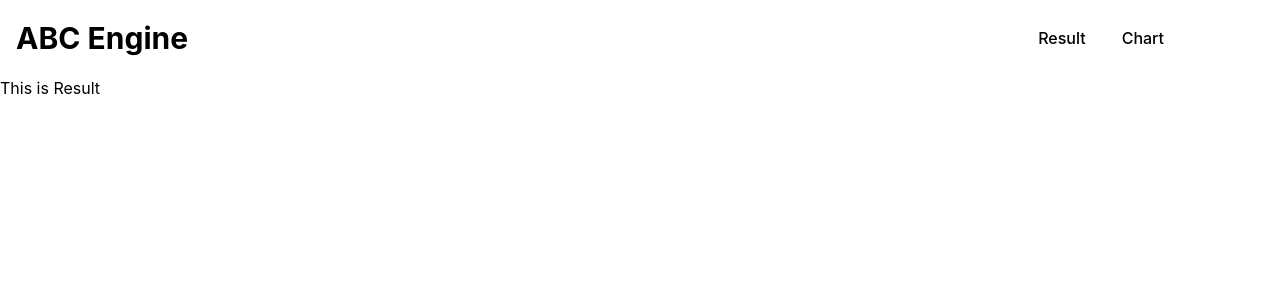
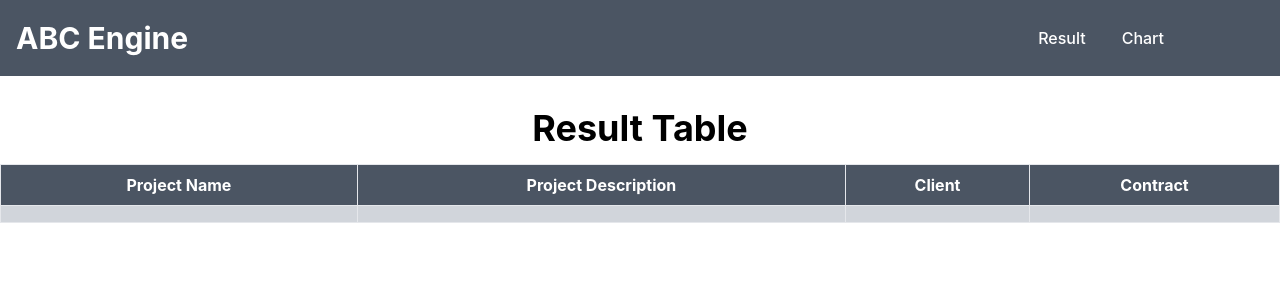
Before and after one commit to Rakib01754/task-batterylow-client, a React (Create React App) app: page /result in a window 1280 px wide. Shown: the top 300 px of the page. Built offline with nearby package versions, Linux system fonts and the light colour scheme.

Commit message:
max and min values of csv find out complete

```diff
--- a/src/components/Navbar/Navbar.js
+++ b/src/components/Navbar/Navbar.js
@@ -4,9 +4,9 @@ import { Link } from 'react-router-dom';
 const Navbar = () => {
     return (
         <div>
-            <div className="container mx-auto overflow-hidden">
-                <div className="flex flex-col md:flex-row items-center justify-between px-4 py-5">
-                    <div className="w-auto">
+            <div className="container mx-auto overflow-hidden bg-gray-600 text-white">
+                <div className="flex items-center justify-between px-4 py-5">
+                    <div className="w-[40%]">
                         <div className="flex items-center">
                             <div className="mr-20">
                                 <Link to="/">
--- a/src/context/Provider/Provider.js
+++ b/src/context/Provider/Provider.js
@@ -8,6 +8,14 @@ const Provider = ({ children }) => {
     const [projectDesc, setProjectDesc] = useState('')
     const [clientName, setClientName] = useState('')
     const [contractorName, setContractorName] = useState('')
+    const [maxX, setMaxX] = useState('')
+    const [minX, setMinX] = useState('')
+    const [maxY, setMaxY] = useState('')
+    const [minY, setMinY] = useState('')
+    const [maxZ, setMaxZ] = useState('')
+    const [minZ, setMinZ] = useState('')
+    const maxValues = { maxX, maxY, maxZ }
+    const minValues = { minX, minY, minZ }
 
     const formData = {
         projectName,
@@ -20,7 +28,17 @@ const Provider = ({ children }) => {
 
 
 
-    const data = { formData, setProjectName, setProjectDesc, setClientName, setContractorName }
+    const data = {
+        formData, setProjectName, setProjectDesc, setClientName, setContractorName,
+        setMaxX,
+        setMinX,
+        setMaxY,
+        setMinY,
+        setMaxZ,
+        setMinZ,
+        maxValues,
+        minValues
+    }
     return (
         <DataContext.Provider value={data}>
             {children}
--- a/src/pages/Home/FormTwo/FormTwo.js
+++ b/src/pages/Home/FormTwo/FormTwo.js
@@ -7,11 +7,31 @@ import { useCSVReader } from 'react-papaparse';
 
 
 const FormTwo = () => {
+    const { setMaxX, setMinX, setMaxY, setMinY, setMaxZ, setMinZ, maxValues, minValues } = useContext(DataContext)
+    const { maxX, maxY, maxZ } = maxValues;
+    const { minX, minY, minZ } = minValues;
     const { CSVReader } = useCSVReader();
     const { formData } = useContext(DataContext)
     const { projectName, projectDesc, clientName, contractorName } = formData;
-    const [csvData, setCsvData] = useState('')
-    console.log(csvData)
+    const [csvData, setCsvData] = useState([])
+    const mainData = csvData.data
+    const slicedData = mainData?.slice(1, 1362)
+    console.log(slicedData)
+
+    // for max Values Of X,Y,Z
+    Math.max.apply(Math, slicedData?.map(v => setMaxX(v[1])));
+    Math.max.apply(Math, slicedData?.map(v => setMaxY(v[2])));
+    Math.max.apply(Math, slicedData?.map(v => setMaxZ(v[3])));
+
+
+    // for min Values Of X,Y,Z
+    Math.min.apply(Math, slicedData?.map(v => setMinX(v[1])));
+    Math.min.apply(Math, slicedData?.map(v => setMinY(v[2])));
+    Math.min.apply(Math, slicedData?.map(v => setMinZ(v[3])));
+
+
+
+
     const styles = {
         csvReader: {
             display: 'flex',
@@ -116,7 +136,7 @@ const FormTwo = () => {
                     </>
                 )}
             </CSVReader>
-            <div class="grid grid-cols-1 gap-4 sm:grid-cols-2">
+            <div className="grid grid-cols-1 gap-4 sm:grid-cols-2">
                 <div>
                     <label htmlFor="max-x" className="font-bold">Max X: </label>
 
@@ -125,6 +145,7 @@ const FormTwo = () => {
                             type="number"
                             className="w-full rounded-lg border border-black p-4 pr-12 text-sm shadow-sm mt-2"
                             placeholder="Max X value"
+                            defaultValue={maxX}
                             required
                         />
                     </div>
@@ -137,12 +158,13 @@ const FormTwo = () => {
                             type="number"
                             className="w-full rounded-lg border border-black p-4 pr-12 text-sm shadow-sm mt-2"
                             placeholder="Min X value"
+                            defaultValue={minX}
                             required
                         />
                     </div>
                 </div>
             </div>
-            <div class="grid grid-cols-1 gap-4 sm:grid-cols-2">
+            <div className="grid grid-cols-1 gap-4 sm:grid-cols-2">
                 <div>
                     <label htmlFor="max-y" className="font-bold">Max Y: </label>
 
@@ -151,6 +173,7 @@ const FormTwo = () => {
                             type="number"
                             className="w-full rounded-lg border border-black p-4 pr-12 text-sm shadow-sm mt-2"
                             placeholder="Max Y value"
+                            defaultValue={maxY}
                             required
                         />
                     </div>
@@ -163,12 +186,13 @@ const FormTwo = () => {
                             type="number"
                             className="w-full rounded-lg border border-black p-4 pr-12 text-sm shadow-sm mt-2"
                             placeholder="Min Y value"
+                            defaultValue={minY}
                             required
                         />
                     </div>
                 </div>
             </div>
-            <div class="grid grid-cols-1 gap-4 sm:grid-cols-2">
+            <div className="grid grid-cols-1 gap-4 sm:grid-cols-2">
                 <div>
                     <label htmlFor="max-z" className="font-bold">Max Z: </label>
 
@@ -177,6 +201,7 @@ const FormTwo = () => {
                             type="number"
                             className="w-full rounded-lg border border-black p-4 pr-12 text-sm shadow-sm mt-2"
                             placeholder="Max Z value"
+                            defaultValue={maxZ}
                             required
                         />
                     </div>
@@ -189,6 +214,7 @@ const FormTwo = () => {
                             type="number"
                             className="w-full rounded-lg border border-black p-4 pr-12 text-sm shadow-sm mt-2"
                             placeholder="Min Z value"
+                            defaultValue={minZ}
                             required
                         />
                     </div>
--- a/src/pages/Home/Home.js
+++ b/src/pages/Home/Home.js
@@ -4,11 +4,11 @@ const Home = () => {
 
     return (
 
-        <div className="mx-auto max-w-screen-xl px-4 py-16 sm:px-6 lg:px-8">
+        <div className="mx-auto max-w-screen-xl px-4 py-16 sm:px-6 lg:px-8 shadow-lg bg-gray-400">
             <div className="mx-auto max-w-lg text-center">
-                <h1 className="text-3xl font-bold md:text-4xl underline">Project Information Form</h1>
+                <h1 className="text-4xl font-bold md:text-5xl underline">Project Information Form</h1>
 
-                <p className="mt-4 text-gray-500">
+                <p className="mt-4">
                     Please fill up the required field with valid information about your project
                 </p>
             </div>
--- a/src/pages/Result/Result.js
+++ b/src/pages/Result/Result.js
@@ -1,9 +1,33 @@
-import React from 'react';
+import React, { useContext } from 'react';
+import { DataContext } from '../../context/Provider/Provider';
 
 const Result = () => {
+    const { formData, maxValues, minValues } = useContext(DataContext)
+    const { projectName, projectDesc, clientName, contractorName } = formData;
+    const { maxX, maxY, maxZ } = maxValues;
+    const { minX, minY, minZ } = minValues;
     return (
-        <div>
-            <h1>This is Result</h1>
+        <div className='container my-8 mx-auto'>
+            <h1 className='font-bold text-4xl my-4 text-center'>Result Table</h1>
+            <table className="min-w-full border-collapse block md:table">
+                <thead className="block md:table-header-group">
+                    <tr className="border border-grey-500 md:border-none block md:table-row absolute -top-full md:top-auto -left-full md:left-auto  md:relative text-center">
+                        <th className="bg-gray-600 p-2 text-white font-bold md:border md:border-grey-500 block md:table-cell">Project Name</th>
+                        <th className="bg-gray-600 p-2 text-white font-bold md:border md:border-grey-500 block md:table-cell">Project Description</th>
+                        <th className="bg-gray-600 p-2 text-white font-bold md:border md:border-grey-500 block md:table-cell">Client</th>
+                        <th className="bg-gray-600 p-2 text-white font-bold md:border md:border-grey-500 block md:table-cell">Contract</th>
+                    </tr>
+                </thead>
+                <tbody className="block md:table-row-group font-bold">
+                    <tr className="bg-gray-300 border border-grey-500 md:border-none block md:table-row text-left md:text-center">
+                        <td className="p-2 md:border md:border-grey-500 block md:table-cell"><span className="inline-block w-1/3 md:hidden font-bold">Project Name</span>{projectName}</td>
+                        <td className="p-2 md:border md:border-grey-500 block md:table-cell"><span className="inline-block w-1/3 md:hidden font-bold">Description</span>{projectDesc}</td>
+                        <td className="p-2 md:border md:border-grey-500 block md:table-cell"><span className="inline-block w-1/3 md:hidden font-bold">Client Name</span>{clientName}</td>
+                        <td className="p-2 md:border md:border-grey-500 block md:table-cell"><span className="inline-block w-1/3 md:hidden font-bold">Contractor Name</span>{contractorName}</td>
+                    </tr>
+                </tbody>
+            </table>
+
         </div>
     );
 };
```
